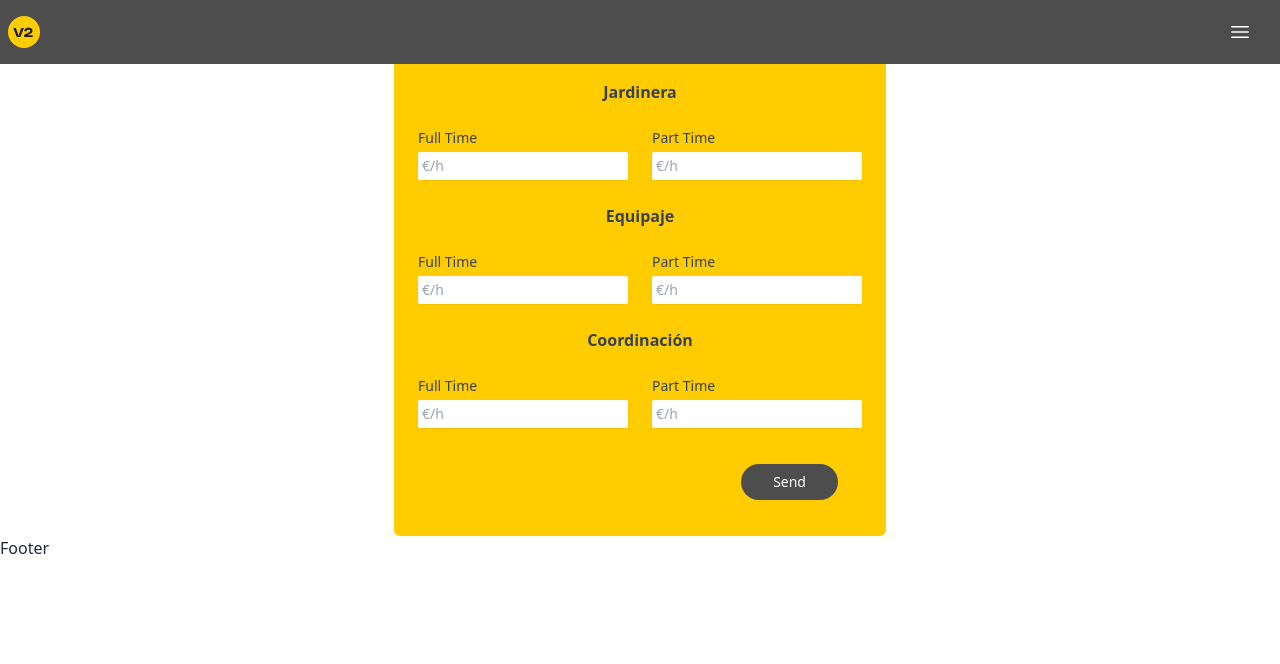
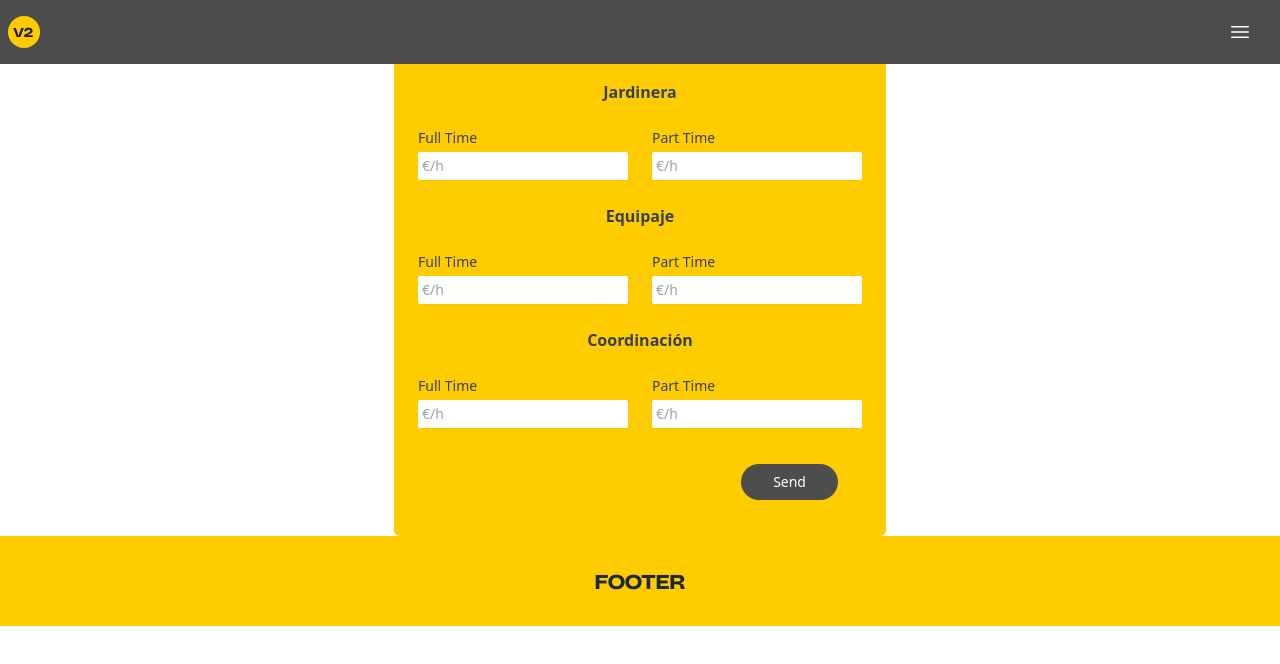
Before and after one commit to marnauortega/hackhathon-vueling-team-2, a React (Vite) app in the folder frontend/: page /formPage in a window 1280 px wide. Shown: the top 664 px of the page. Built offline with nearby package versions, Linux system fonts and the light colour scheme; no server answers.

Commit message:
improve router

```diff
--- a/frontend/src/components/Footer.jsx
+++ b/frontend/src/components/Footer.jsx
@@ -1,7 +1,9 @@
+import styles from "../styles/Footer.module.css";
+
 const Footer = () => {
   return (
-    <footer>
-      <h3>Footer</h3>
+    <footer className={styles.footer}>
+      <h3 className={styles.text}>Footer</h3>
     </footer>
   );
 };
--- a/frontend/src/components/Navbar.jsx
+++ b/frontend/src/components/Navbar.jsx
@@ -1,18 +1,21 @@
-import React, { useEffect, useState } from "react"
-import { NavLink, useLocation, useNavigate } from "react-router-dom"
-import logo from "../../public/img/logo-team.svg"
+import React, { useEffect, useState } from "react";
+import { NavLink, useLocation, Link, useNavigate } from "react-router-dom";
+
+import logo from "../../public/img/logo-team.svg";
 
 function Navbar({ children }) {
   // Función para navegar a la página anterior
-  const navigate = useNavigate()
+  const navigate = useNavigate();
   const handleBack = () => {
-    navigate(-1)
-  }
+    navigate(-1);
+  };
 
   return (
-    <div className="fixed z-10 navbar bg-[#4d4d4d]">
+    <header className="fixed z-10 navbar bg-[#4d4d4d]">
       <div className="flex-1">
-        <img src={logo} className="w-8" alt="logo" />
+        <Link to="/">
+          <img src={logo} className="w-8" alt="logo" />
+        </Link>
       </div>
       <div className="flex-none">
         <ul className="menu menu-horizontal px-1">
@@ -26,16 +29,15 @@ function Navbar({ children }) {
                 stroke="currentColor"
                 className="w-6 h-6"
               >
-                <path
-                  strokeLinecap="round"
-                  strokeLinejoin="round"
-                  d="M3.75 6.75h16.5M3.75 12h16.5m-16.5 5.25h16.5"
-                />
+                <path strokeLinecap="round" strokeLinejoin="round" d="M3.75 6.75h16.5M3.75 12h16.5m-16.5 5.25h16.5" />
               </svg>
             </a>
             <ul className="p-2 bg-[#4d4d4d] right-0 text-white">
               <li>
-                <a>Table</a>
+                <Link to="/viewer">Viewer</Link>
+              </li>
+              <li>
+                <Link to="/formPage">Editor</Link>
               </li>
               <li>
                 <a>Logout</a>
@@ -44,8 +46,8 @@ function Navbar({ children }) {
           </li>
         </ul>
       </div>
-    </div>
-  )
+    </header>
+  );
 }
 
-export default Navbar
+export default Navbar;
--- a/frontend/src/components/Router.jsx
+++ b/frontend/src/components/Router.jsx
@@ -1,23 +1,24 @@
-import { BrowserRouter, Routes, Route } from "react-router-dom"
-import Header from "./Header"
-import Navbar from "./Navbar"
-import Footer from "./Footer"
-import Home from "../pages/Home"
-import Login from "../pages/Login"
-import { FormPage } from "../pages/FormPage"
+import { BrowserRouter, Routes, Route, Navigate } from "react-router-dom";
+import Header from "./Header";
+import Navbar from "./Navbar";
+import Footer from "./Footer";
+import Home from "../pages/Home";
+import Login from "../pages/Login";
+import { FormPage } from "../pages/FormPage";
 
 const Router = () => {
   return (
     <BrowserRouter>
       <Navbar />
       <Routes>
-        <Route path="/" element={<Home />} />
+        <Route path="/viewer" element={<Home />} />
         <Route path="/login" element={<Login />} />
         <Route path="/formPage" element={<FormPage />} />
+        <Route index element={<Navigate to="/login" />} />
       </Routes>
       <Footer />
     </BrowserRouter>
-  )
-}
+  );
+};
 
-export default Router
+export default Router;
--- /dev/null
+++ b/frontend/src/styles/Footer.module.css
@@ -0,0 +1,12 @@
+.footer {
+  background: #ffcc00;
+  padding: 30px 0;
+}
+
+.text {
+  font-family: "Polysans";
+  font-size: 20px;
+  text-transform: uppercase;
+  margin: auto;
+  text-align: center;
+}
```
Also changed, not shown: frontend/tailwind.config.cjs (+1 -16 lines).
